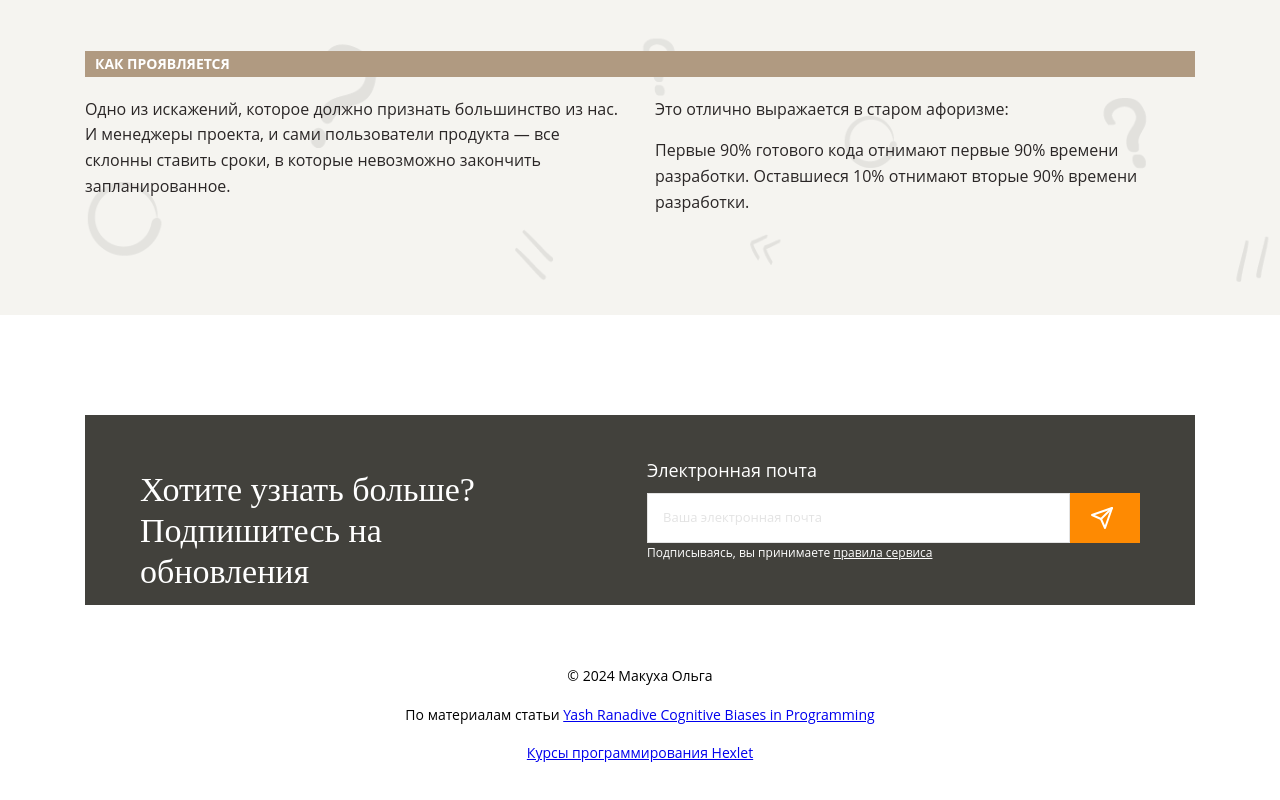
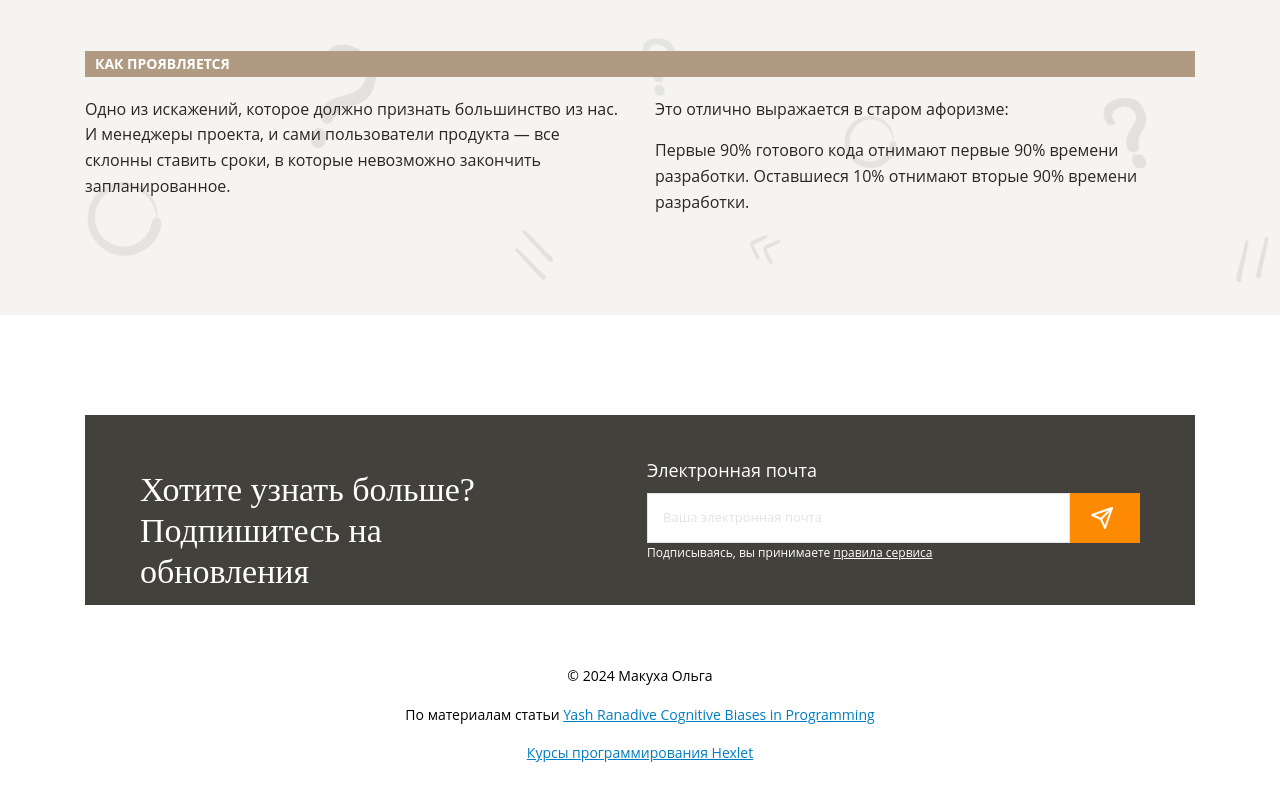
Before and after one commit to OlgaMakukha/layout-designer-project-58, a website: page src/index.html in a window 1280 px wide. Shown: the part 7008-7808 px from the top of the page. Drawn offline with Linux system fonts and the light colour scheme; files whose address does not match are found by name.

Commit message:
footer-sections

```diff
--- a/src/styles/style.css
+++ b/src/styles/style.css
@@ -589,8 +589,6 @@ div .errors-description-two:nth-child(1) {
   padding-bottom: 16px;
 }
 
-/* .hello {
-  display: block;
-
-  color: #fff;
-} */
+.footer-name p a {
+  color: #007DC1;
+}
```
